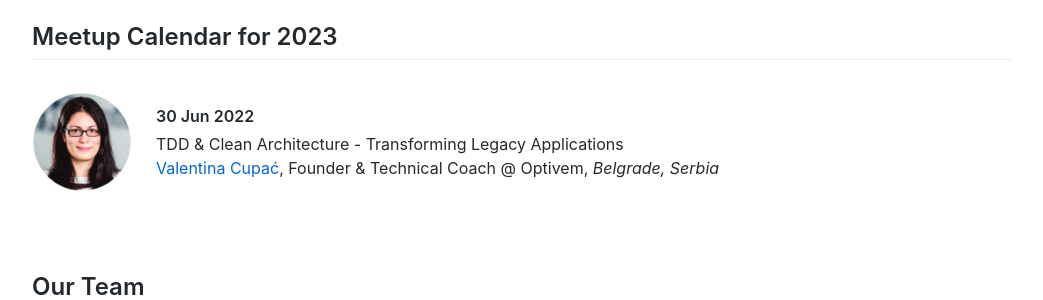
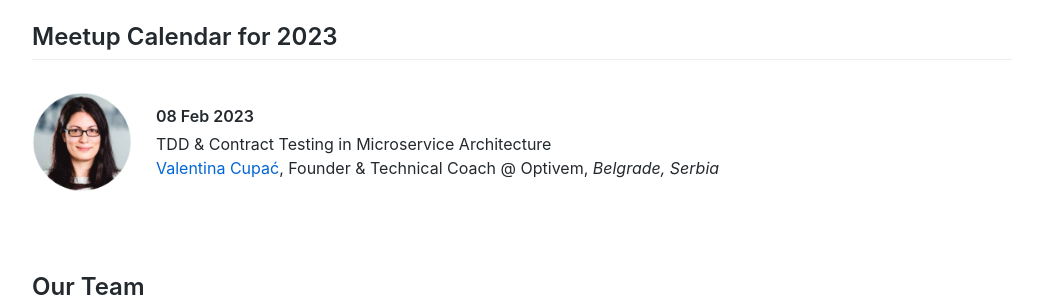
Before and after one commit to techexcellenceio/community, a Jekyll site: the page built from index.html, in a window 1280 px wide and 900 px high, scrolled down 3774 px. Shown: the part 154-454 px from the top of the window, without its empty margins (118-1161 px from the left). Built offline with Jekyll 4.4.1, drawn with Linux system fonts in a browser that asks for light colours; nearby versions of some CDN libraries; comment, search, counter and statistics services are not loaded.

Commit message:
Update speakers-2023.html

```diff
--- a/_includes/speakers-2023.html
+++ b/_includes/speakers-2023.html
@@ -6,8 +6,8 @@
 <div class="s-container">
     <img src="https://www.techexcellence.io/assets/img/valentina-cupac.png" alt="valentina-cupac" class="profile-img" width="100" height="100" style="margin-top: 2rem;" />
     <div class="text-container">
-        <p class="p-date">30 Jun 2022</p>
-        <a target="_blank">TDD & Clean Architecture - Transforming Legacy Applications</a>
+        <p class="p-date">08 Feb 2023</p>
+        <a target="_blank">TDD & Contract Testing in Microservice Architecture</a>
         <p>
             <a href="https://www.linkedin.com/in/valentinacupac/" target="_blank">Valentina Cupać</a>,
             Founder &amp; Technical Coach @ Optivem, <em>Belgrade, Serbia</em>
```
